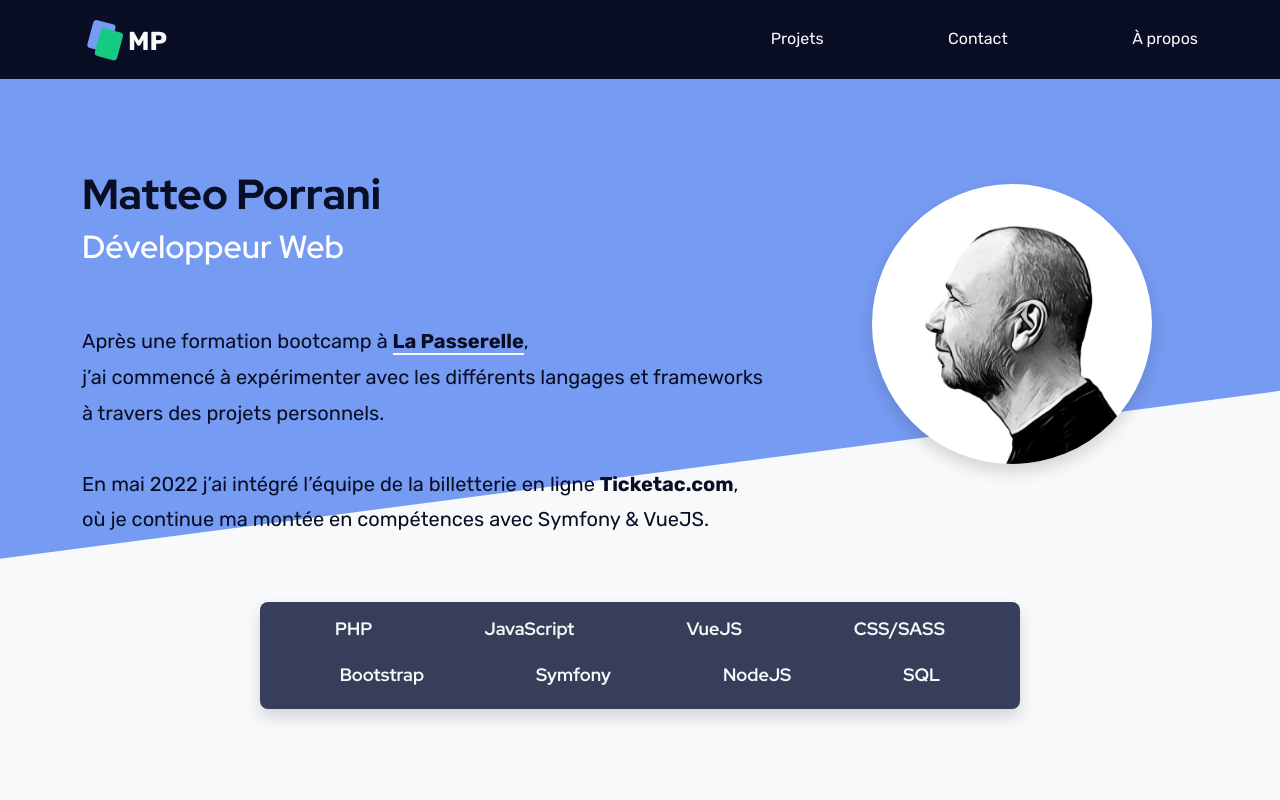
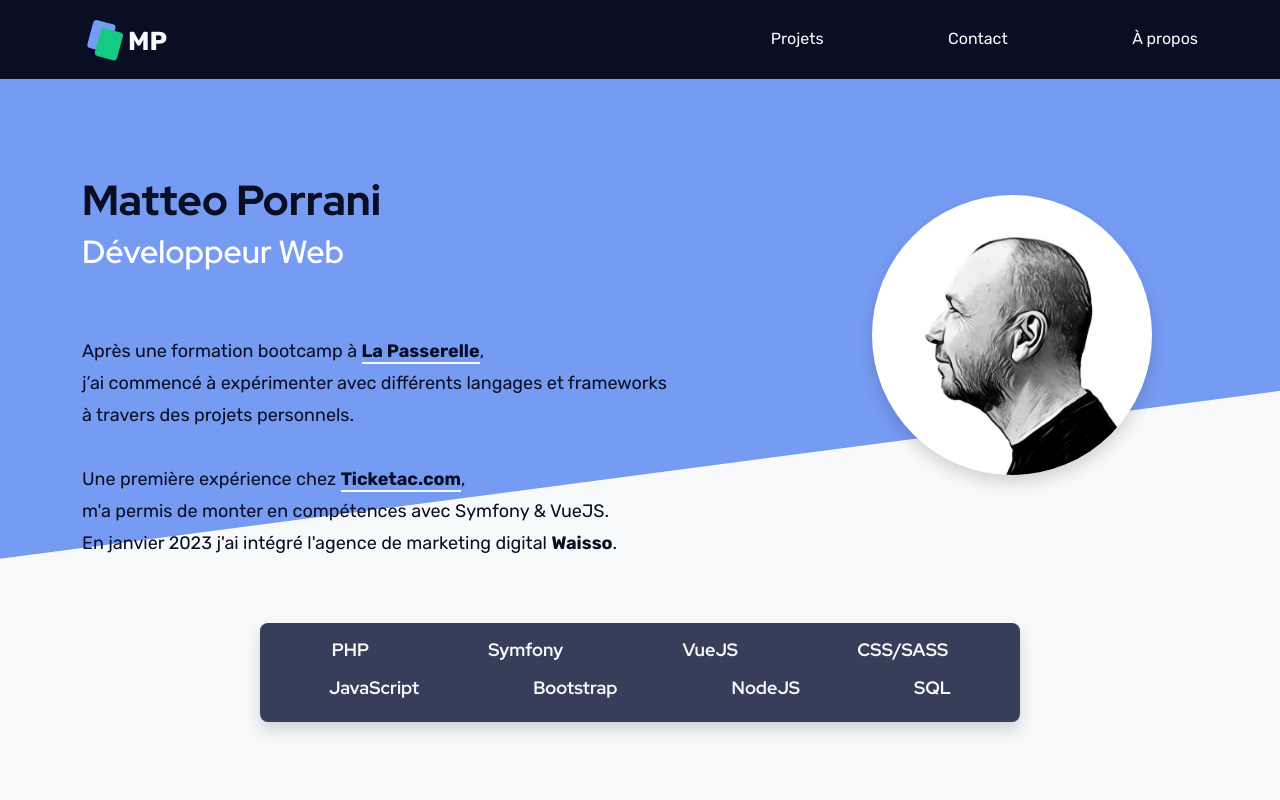
Before and after one commit to Matteo-Porrani/sample-portfolio, a Vue app: page / in a window 1280 px wide. Shown: the top 800 px of the page. Built offline with nearby package versions, Linux system fonts and the light colour scheme; a web font is replaced by a local one.

Commit message:
Update feb 23

```diff
--- a/src/components/HomeHeader.vue
+++ b/src/components/HomeHeader.vue
@@ -11,14 +11,16 @@
     </div>
 
     <div class="resume">
-      <p class="res-fs-5 res-fs-md-7">
+      <p class="res-fs-5 res-fs-md-6">
         Après une formation bootcamp à <b>La Passerelle</b>,
-        <br>j’ai commencé à expérimenter avec les différents langages et frameworks<br> à travers des projets
+        <br>j’ai commencé à expérimenter avec différents langages et frameworks<br> à travers des projets
         personnels.
         <br>
         <br>
-        En mai 2022 j’ai intégré l’équipe de la billetterie en ligne <b>Ticketac.com</b>,
-        <br>où je continue ma montée en compétences avec Symfony & VueJS.
+        Une première expérience chez <b>Ticketac.com</b>,
+        <br>m'a permis de monter en compétences avec Symfony & VueJS.
+        <br>
+        En janvier 2023 j'ai intégré l'agence de marketing digital <b>Waisso</b>.
       </p>
     </div>
 
--- a/src/components/TheSkills.vue
+++ b/src/components/TheSkills.vue
@@ -4,8 +4,8 @@
     <div class="container">
       <div class="row my-5">
 
-        <div class="skills-wrapper col-10 col-md-8 d-flex flex-wrap justify-content-center gap-3 bg-deep text-light p-3 rounded-3 shadow mx-auto">
-          <h5 v-for="(s, i) in skills" :key="i" class="res-fs-4 res-fs-md-6 fw-bold mx-md-5">{{ s }}</h5>
+        <div class="skills-wrapper col-10 col-md-8 d-flex flex-wrap justify-content-center gap-2 bg-deep text-light rounded-3 shadow p-3 mx-auto">
+          <h5 v-for="(s, i) in skills" :key="i" class="flex-grow-1 res-fs-4 res-fs-md-6 text-center fw-bold mx-md-5">{{ s }}</h5>
         </div>
 
       </div>
@@ -15,13 +15,18 @@
 </template>
 
 <script setup>
-const skills = ['PHP', 'JavaScript', 'VueJS', 'CSS/SASS', 'Bootstrap', 'Symfony', 'NodeJS', 'SQL'];
+const skills = ['PHP', 'Symfony', 'VueJS', 'CSS/SASS', 'JavaScript', 'Bootstrap', 'NodeJS', 'SQL'];
 </script>
 
 <style lang="scss" scoped>
 
-//.skills-wrapper {
-//  margin-top: -2vh !important;
-//}
+h5 {
+  //outline: 1px solid orange;
+}
+
+.skills-wrapper {
+  //margin-top: -2vh !important;
+  //outline: 1px solid red;
+}
 
 </style>
--- a/src/components/layout/TheFooter.vue
+++ b/src/components/layout/TheFooter.vue
@@ -4,7 +4,7 @@
       <div class="row">
         <div class="col text-center">
 
-          <p>MP &copy; 2022</p>
+          <p>Matteo Porrani &copy; 2023</p>
 
 <!--          <p>-->
 <!--            <i class="fas fa-quote-left res-fs-4 px-2"></i>-->
--- a/src/views/PageAbout.vue
+++ b/src/views/PageAbout.vue
@@ -57,7 +57,7 @@
               </div>
             </div>
 
-            <a href="/cv-porrani-22.pdf"
+            <a href="/cv-porrani-23.pdf"
                class="btn btn-accent text-light d-block w-fit-content mx-auto res-fs-6 res-fs-md-7 mt-5"
                title="télécharger mon CV"
                target="_blank"
```
Also changed, not shown: 2 other files (tests, documents, lock files or other folders).
